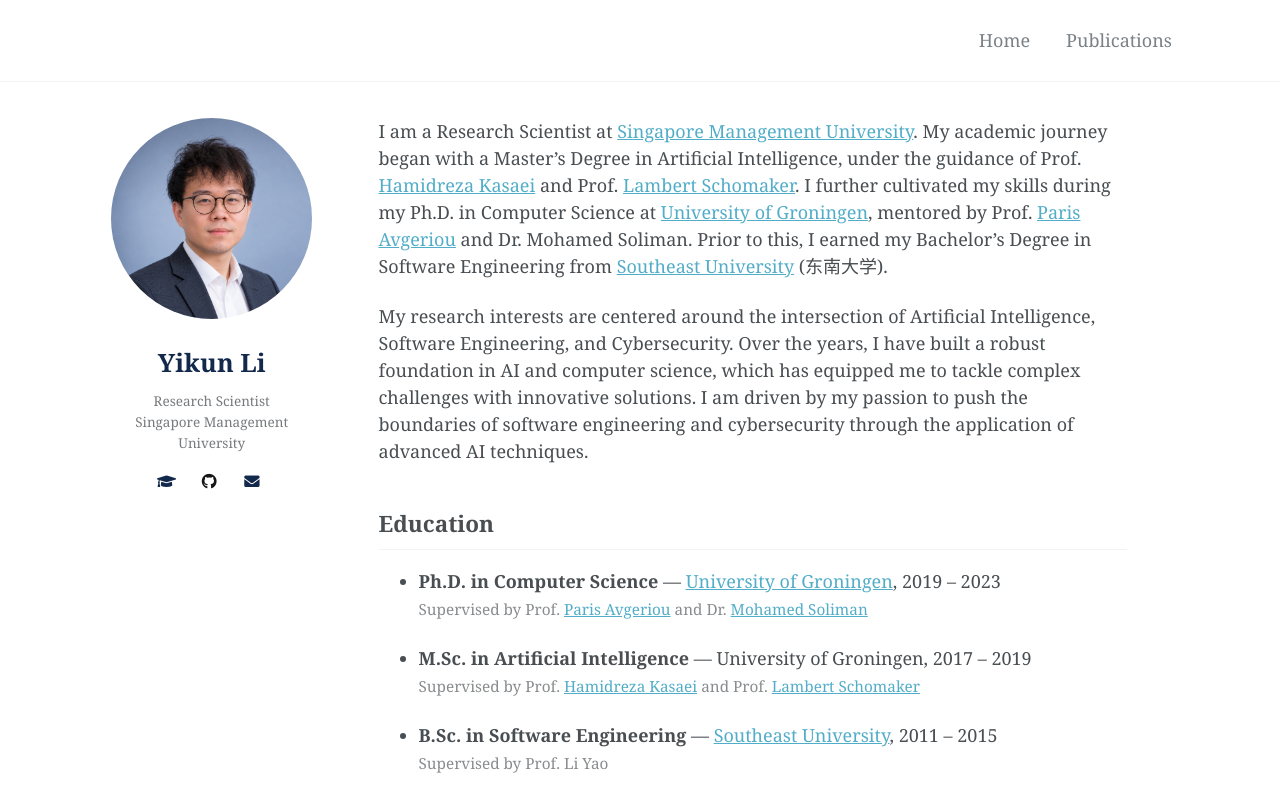
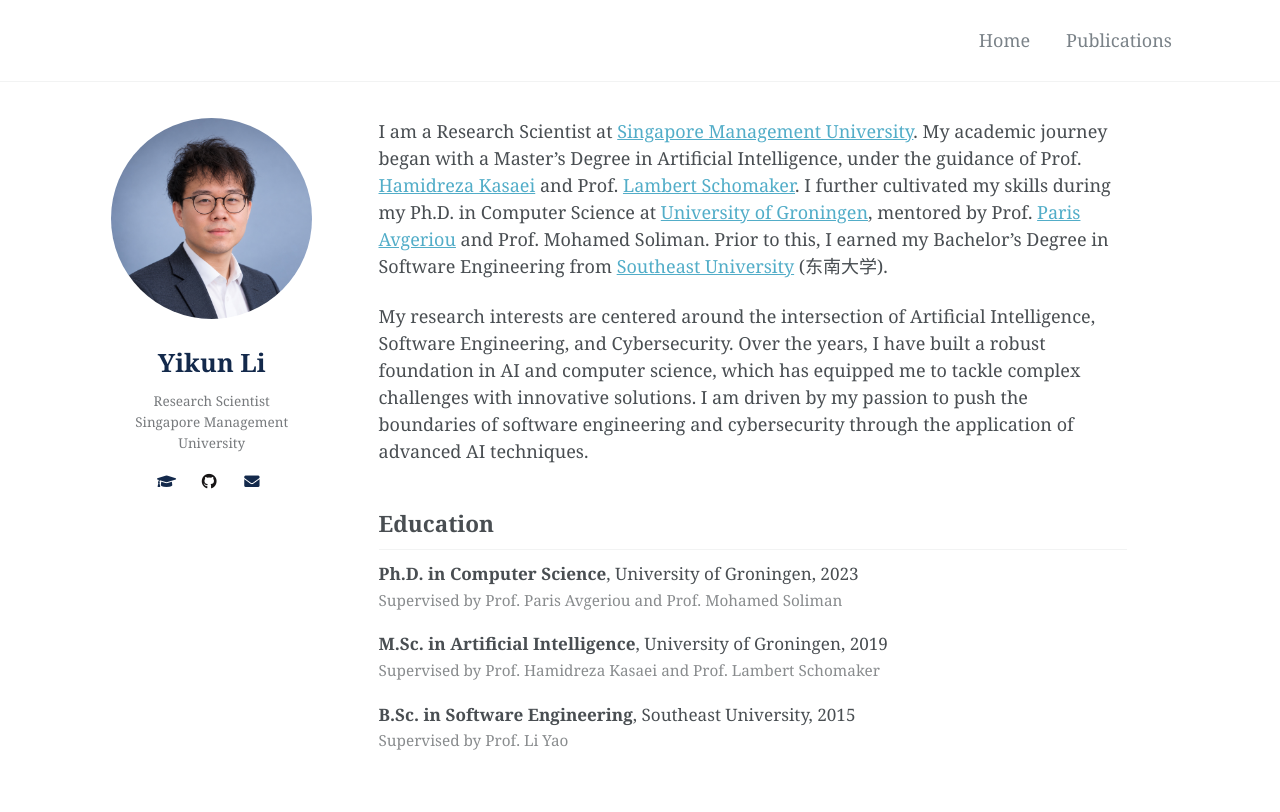
Before and after one commit to yikun-li/yikun-li.github.io, a Jekyll site: the page built from _pages/about.md, in a window 1280 px wide and 989 px high. Shown: the top 812 px of the window. Built offline with Jekyll 4.4.1, drawn with Linux system fonts in a browser that asks for light colours; some web fonts are replaced.

Commit message:
Restyle education section: plain rows, graduation years, subtle links
Co-Authored-By: Claude Fable 5 <noreply@anthropic.com>

```diff
--- a/_pages/about.md
+++ b/_pages/about.md
@@ -6,17 +6,23 @@ redirect_from:
   - /about.html
 ---
 
-I am a Research Scientist at [Singapore Management University](https://en.wikipedia.org/wiki/Singapore_Management_University). My academic journey began with a Master’s Degree in Artificial Intelligence, under the guidance of Prof. [Hamidreza Kasaei](https://hkasaei.github.io) and Prof. [Lambert Schomaker](https://www.ai.rug.nl/~lambert/). I further cultivated my skills during my Ph.D. in Computer Science at [University of Groningen](https://en.wikipedia.org/wiki/University_of_Groningen), mentored by Prof. [Paris Avgeriou](http://www.cs.rug.nl/~paris/) and Dr. Mohamed Soliman. Prior to this, I earned my Bachelor’s Degree in Software Engineering from [Southeast University](https://en.wikipedia.org/wiki/Southeast_University) (东南大学).
+I am a Research Scientist at [Singapore Management University](https://en.wikipedia.org/wiki/Singapore_Management_University). My academic journey began with a Master’s Degree in Artificial Intelligence, under the guidance of Prof. [Hamidreza Kasaei](https://hkasaei.github.io) and Prof. [Lambert Schomaker](https://www.ai.rug.nl/~lambert/). I further cultivated my skills during my Ph.D. in Computer Science at [University of Groningen](https://en.wikipedia.org/wiki/University_of_Groningen), mentored by Prof. [Paris Avgeriou](http://www.cs.rug.nl/~paris/) and Prof. Mohamed Soliman. Prior to this, I earned my Bachelor’s Degree in Software Engineering from [Southeast University](https://en.wikipedia.org/wiki/Southeast_University) (东南大学).
 
 My research interests are centered around the intersection of Artificial Intelligence, Software Engineering, and Cybersecurity. Over the years, I have built a robust foundation in AI and computer science, which has equipped me to tackle complex challenges with innovative solutions. I am driven by my passion to push the boundaries of software engineering and cybersecurity through the application of advanced AI techniques.
 
 ## Education
 
-- **Ph.D. in Computer Science** — [University of Groningen](https://en.wikipedia.org/wiki/University_of_Groningen), 2019 – 2023<br>
-  <span class="edu-detail">Supervised by Prof. [Paris Avgeriou](http://www.cs.rug.nl/~paris/) and Dr. [Mohamed Soliman](https://www.rug.nl/staff/m.a.m.soliman/)</span>
-
-- **M.Sc. in Artificial Intelligence** — University of Groningen, 2017 – 2019<br>
-  <span class="edu-detail">Supervised by Prof. [Hamidreza Kasaei](https://hkasaei.github.io) and Prof. [Lambert Schomaker](https://www.ai.rug.nl/~lambert/)</span>
-
-- **B.Sc. in Software Engineering** — [Southeast University](https://en.wikipedia.org/wiki/Southeast_University), 2011 – 2015<br>
-  <span class="edu-detail">Supervised by Prof. Li Yao</span>
+<div class="edu-list">
+  <div class="edu-row">
+    <div class="edu-main"><strong>Ph.D. in Computer Science</strong>, <a href="https://en.wikipedia.org/wiki/University_of_Groningen">University of Groningen</a>, 2023</div>
+    <div class="edu-detail">Supervised by Prof. <a href="http://www.cs.rug.nl/~paris/">Paris Avgeriou</a> and Prof. <a href="https://www.uni-paderborn.de/en/person/102489">Mohamed Soliman</a></div>
+  </div>
+  <div class="edu-row">
+    <div class="edu-main"><strong>M.Sc. in Artificial Intelligence</strong>, <a href="https://en.wikipedia.org/wiki/University_of_Groningen">University of Groningen</a>, 2019</div>
+    <div class="edu-detail">Supervised by Prof. <a href="https://hkasaei.github.io">Hamidreza Kasaei</a> and Prof. <a href="https://www.ai.rug.nl/~lambert/">Lambert Schomaker</a></div>
+  </div>
+  <div class="edu-row">
+    <div class="edu-main"><strong>B.Sc. in Software Engineering</strong>, <a href="https://en.wikipedia.org/wiki/Southeast_University">Southeast University</a>, 2015</div>
+    <div class="edu-detail">Supervised by Prof. Li Yao</div>
+  </div>
+</div>
--- a/_sass/_publications.scss
+++ b/_sass/_publications.scss
@@ -124,3 +124,37 @@
   font-size: 0.85em;
   color: mix(#fff, $text-color, 35%);
 }
+
+.edu-list {
+  margin-bottom: 2em;
+}
+
+.edu-row {
+  margin-bottom: 1.1em;
+}
+
+.edu-main {
+  font-size: 0.95em;
+
+  a {
+    color: $text-color;
+    text-decoration: none;
+
+    &:hover {
+      text-decoration: underline;
+    }
+  }
+}
+
+.edu-row .edu-detail {
+  margin-top: 2px;
+
+  a {
+    color: inherit;
+    text-decoration: none;
+
+    &:hover {
+      text-decoration: underline;
+    }
+  }
+}
```
